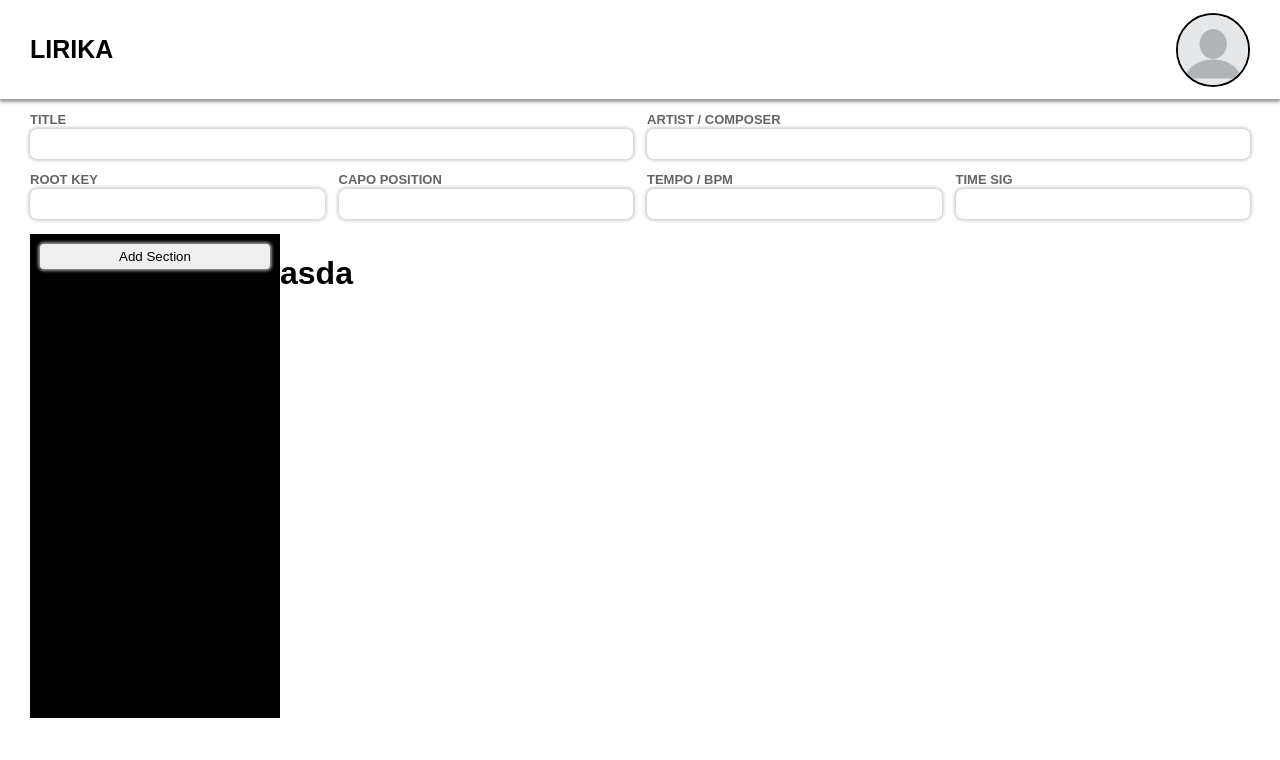
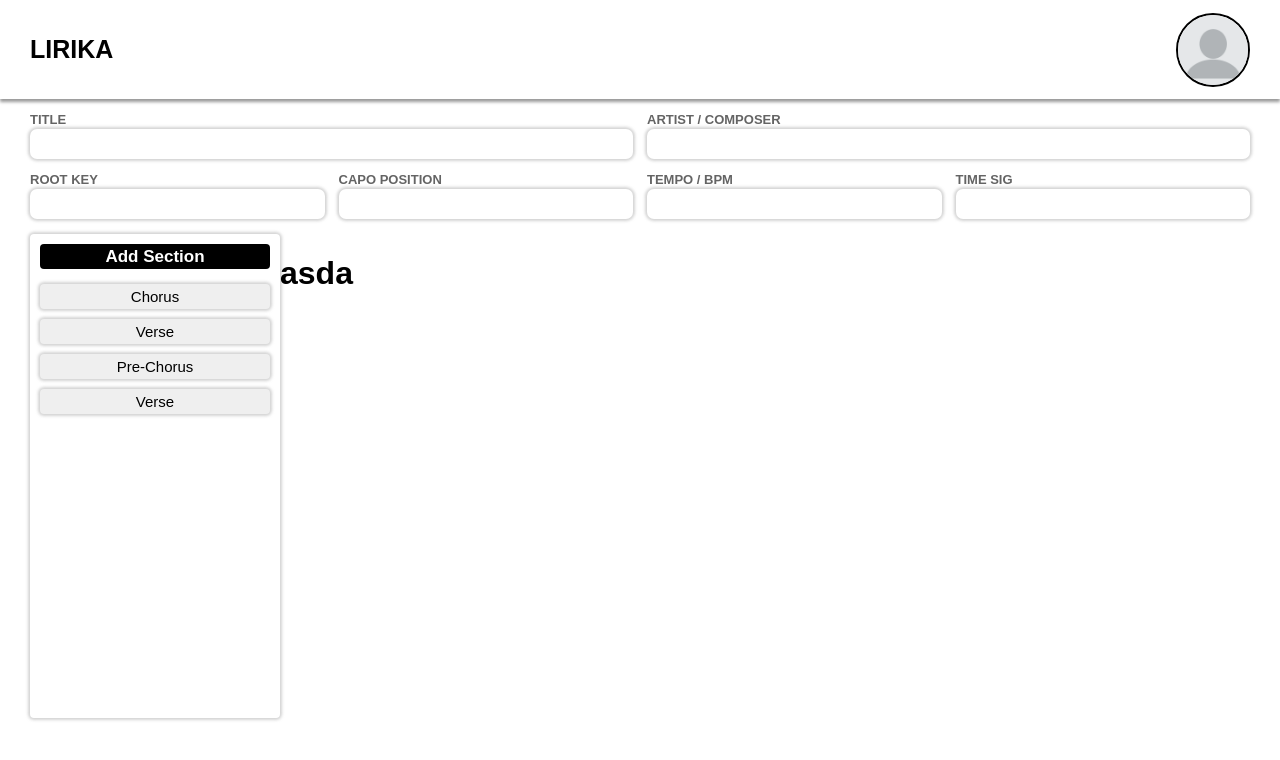
Before and after one commit to ARMEYAYA/lyrics-app, a React (Vite) app in the folder vite-project/: page /addsong in a window 1280 px wide. Shown: the top 760 px of the page. Built offline with nearby package versions, Linux system fonts and the light colour scheme.

Commit message:
Add the section buttons

```diff
--- a/vite-project/src/pages/AddSongPage.css
+++ b/vite-project/src/pages/AddSongPage.css
@@ -34,19 +34,38 @@
     display: flex;
 }
 .songStructure{
-    background-color: black;
     width: 230px;
     height: 58vh;
     margin-left: 30px;
     padding: 10px;
-}
-.AddSectionBtn{
     border-radius: 4px;
     border: none;
     outline: none;
     box-shadow: 0px 0px 3px 2px rgba(196,196,196,0.75);
     -webkit-box-shadow: 0px 0px 3px 2px rgba(196,196,196,0.75);
     -moz-box-shadow: 0px 0px 3px 2px rgba(196,196,196,0.75);
+}
+.AddSectionBtn{
+    border-radius: 4px;
+    border: none;
+    outline: none;
     width: 100%;
     height: 25px;
+    background-color: black;
+    color: white;
+    font-weight: bold;
+    font-size: 17px;
+    margin-bottom: 15px;
 }
+.SectionBtn{
+    border-radius: 4px;
+    border: none;
+    outline: none;
+    width: 100%;
+    height: 25px;
+    box-shadow: 0px 0px 3px 2px rgba(196,196,196,0.75);
+    -webkit-box-shadow: 0px 0px 3px 2px rgba(196,196,196,0.75);
+    -moz-box-shadow: 0px 0px 3px 2px rgba(196,196,196,0.75);
+    font-size: 15px;
+    margin-bottom: 10px;
+}
--- a/vite-project/src/pages/AddSongPage.jsx
+++ b/vite-project/src/pages/AddSongPage.jsx
@@ -42,6 +42,10 @@ function AddSongPage(){
             <div className="sectionAndLyrics">
                 <div className="songStructure">
                     <button className="AddSectionBtn">Add Section</button>
+                    <button className="SectionBtn">Chorus</button>
+                    <button className="SectionBtn">Verse</button>
+                    <button className="SectionBtn">Pre-Chorus</button>
+                    <button className="SectionBtn">Verse</button>
                 </div>
 
                 <h1>asda</h1>
```
